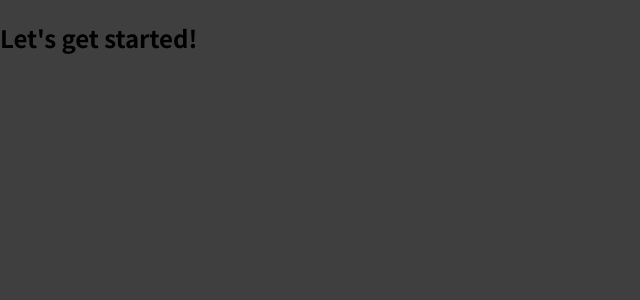
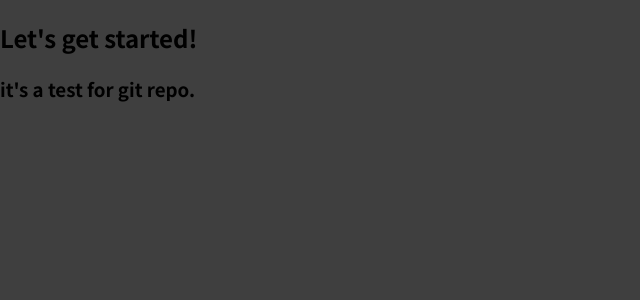
Before and after one commit to abirhasanmubin/expanse-checker, a JavaScript app: page / in a window 1280 px wide. Shown: the top 300 px of the page, without its empty margins (0-640 px from the left). Built offline with nearby package versions, Linux system fonts and the light colour scheme.

Commit message:
repo config test

```diff
--- a/src/App.js
+++ b/src/App.js
@@ -2,6 +2,7 @@ function App() {
     return (
         <div>
             <h2>Let's get started!</h2>
+            <h3>it's a test for git repo.</h3>
         </div>
     );
 }
```
